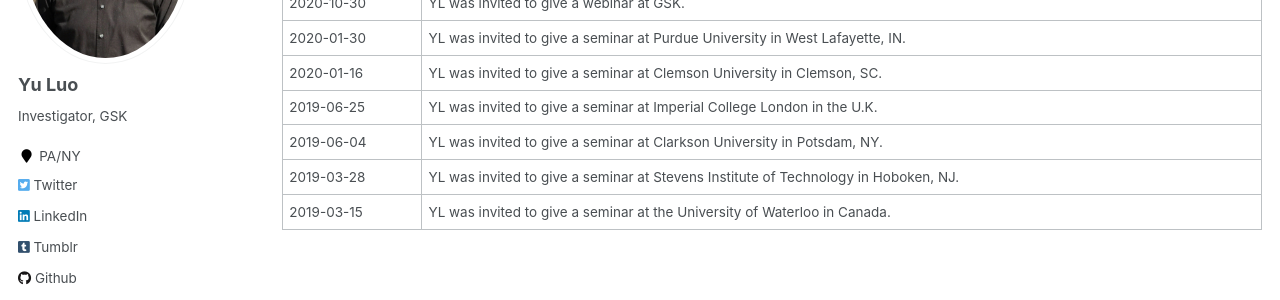
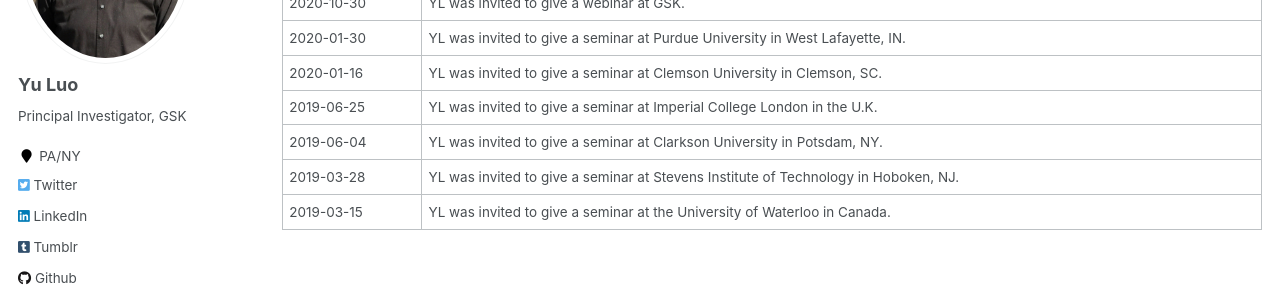
Before and after one commit to l16cn/l16cn.github.io, a Jekyll site: the page built from _pages/news.md, in a window 1280 px wide. Shown: the part 279-579 px from the top of the page. Built offline with Jekyll 4.4.1, drawn with Linux system fonts in a browser that asks for light colours; some web fonts are replaced.

Commit message:
updated title

```diff
--- a/_config.yml
+++ b/_config.yml
@@ -82,7 +82,7 @@
 author:
   name             : "Yu Luo"
   avatar           : yu2017.jpg
-  bio              : "Investigator, GSK"
+  bio              : "Principal Investigator, GSK"
   location         : "PA/NY"
   # employer         : "University of Delaware"
   pubmed           : # "https://www.ncbi.nlm.nih.gov/pubmed/?term=babatunde+ogunnaike"
```
Also changed, not shown: _pages/about.md (+1 -1 lines).
